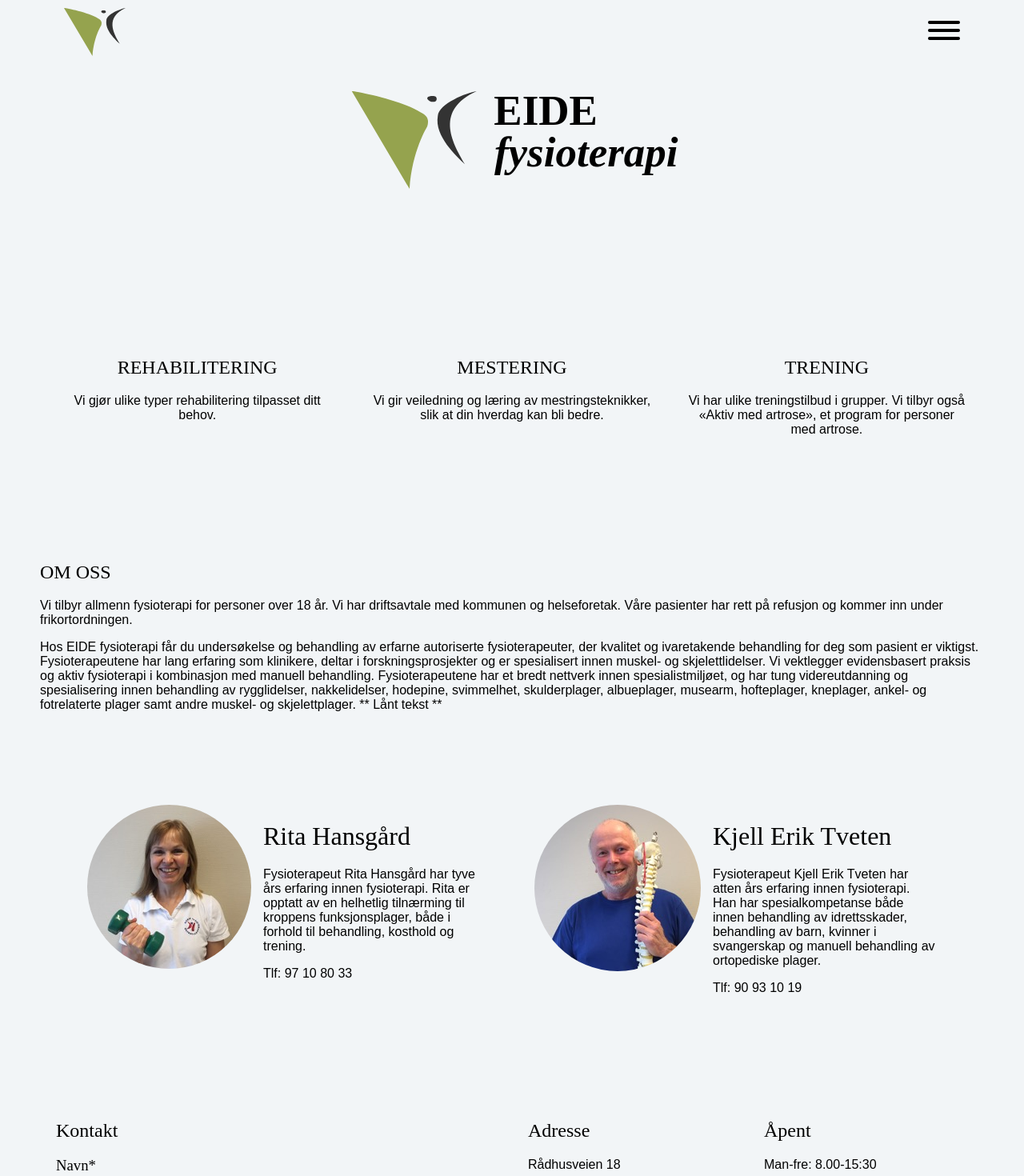
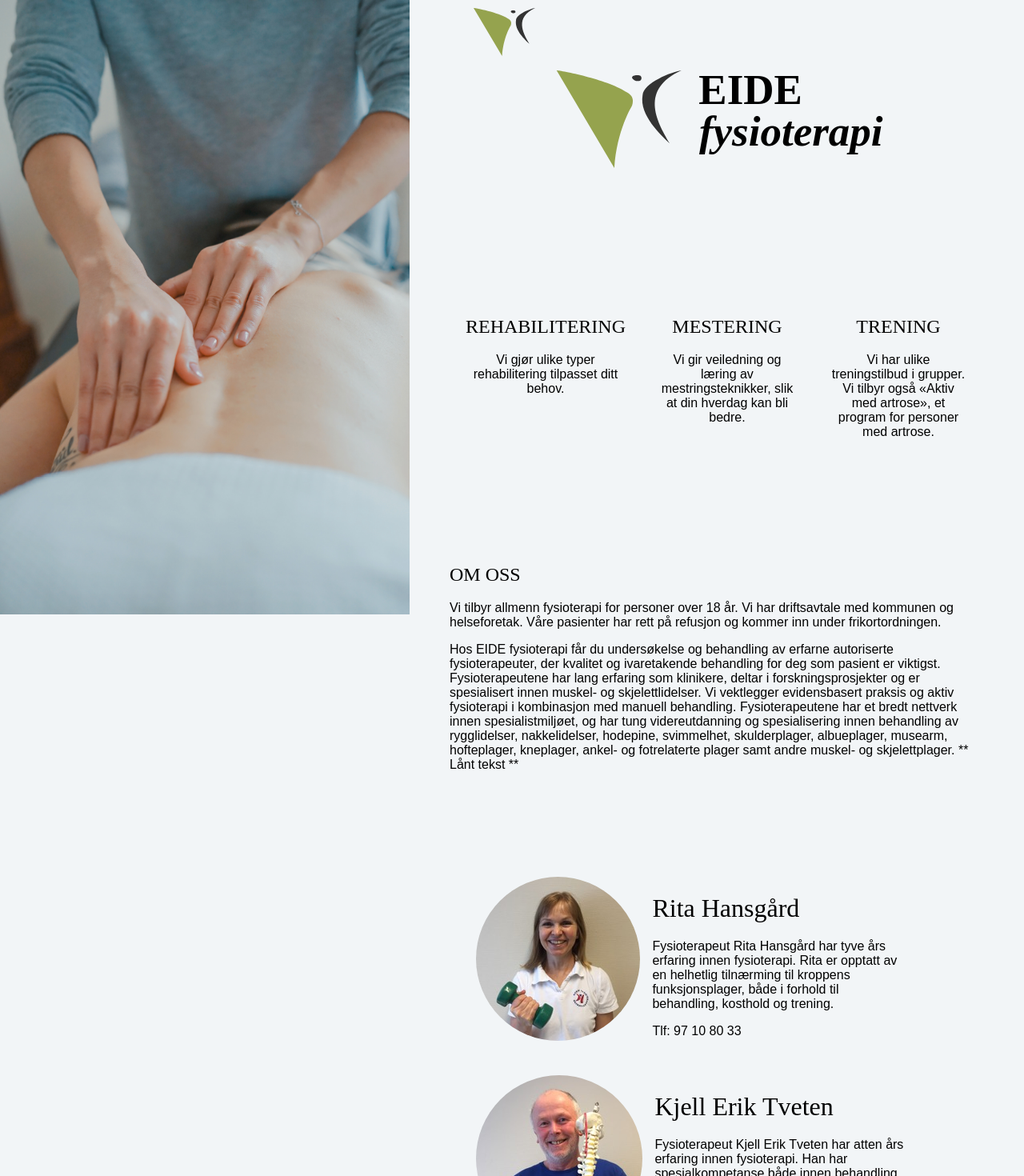
Before and after one commit to vegasag/FysioWebPage, an Angular app: page / in a window 1280 px wide. Shown: the top 1470 px of the page at 80% size. Built offline with nearby package versions, Linux system fonts and the light colour scheme.

Commit message:
Divides the screen in two, with the left side as a sticky photo and left as main content

```diff
--- a/src/app/app.component.css
+++ b/src/app/app.component.css
@@ -0,0 +1,16 @@
+.main-content{
+    width: 60%;
+    float: right;
+}
+
+.side-header {
+    width: 40%;
+    height: 100vh;
+    position: sticky;
+    top: 0;
+}
+
+.main {
+    display: flex;
+    flex-wrap: wrap;
+}
--- a/src/app/app.component.html
+++ b/src/app/app.component.html
@@ -1,5 +1,12 @@
-<app-navigator></app-navigator>
-<app-landing-page></app-landing-page>
-<app-employees></app-employees>
-<app-contact-us></app-contact-us>
-<app-footer></app-footer>
+<div class="main">
+    <div class="side-header">
+        <img src="/assets/images/massasje.jpg" alt="Massasje" style="width:100%" />
+    </div>
+    <div class="main-content">
+        <app-navigator></app-navigator>
+        <app-landing-page></app-landing-page>
+        <app-employees></app-employees>
+        <app-contact-us></app-contact-us>
+        <app-footer></app-footer>
+    </div>
+</div>
--- a/src/app/pages/employees/employees.component.css
+++ b/src/app/pages/employees/employees.component.css
@@ -13,6 +13,7 @@
 .row {
   display: flex;
   flex-wrap: wrap;
+  padding: 15px 0;
 }
 
 
@@ -27,6 +28,6 @@ img{
 }
 
 .text {
-  width: 25%;
+  width: 50%;
   padding-left: 15px;
 }
--- a/src/app/pages/employees/employees.component.html
+++ b/src/app/pages/employees/employees.component.html
@@ -24,15 +24,21 @@
     </div>
     <div class="text">
       <h1> Rita Hansgård </h1>
-      <p>Fysioterapeut Rita Hansgård har tyve års erfaring innen fysioterapi. Rita er opptatt av en helhetlig tilnærming til kroppens funksjonsplager, både i forhold til behandling, kosthold og trening.</p>
+      <p>Fysioterapeut Rita Hansgård har tyve års erfaring innen fysioterapi. Rita er opptatt av en helhetlig tilnærming
+        til kroppens funksjonsplager, både i forhold til behandling, kosthold og trening.</p>
       <p>Tlf: 97 10 80 33</p>
     </div>
+  </div>
+    <div class="row">
+
       <div class="picture">
-        <img src="/assets/images/kjellErik-cropped.png" alt="Kjell Erik" style="width:100%"/>
+        <img src="/assets/images/kjellErik-cropped.png" alt="Kjell Erik" style="width:100%" />
       </div>
       <div class="text">
         <h1> Kjell Erik Tveten </h1>
-      <p>Fysioterapeut Kjell Erik Tveten har atten års erfaring innen fysioterapi. Han har spesialkompetanse både innen behandling av idrettsskader, behandling av barn, kvinner i svangerskap og manuell behandling av ortopediske plager.</p>
+        <p>Fysioterapeut Kjell Erik Tveten har atten års erfaring innen fysioterapi. Han har spesialkompetanse både
+          innen behandling av idrettsskader, behandling av barn, kvinner i svangerskap og manuell behandling av
+          ortopediske plager.</p>
         <p>Tlf: 90 93 10 19</p>
       </div>
   </div>
```
Also changed, not shown: src/assets/images/massasje.jpg (added). Lines whose indentation alone changed are shown as unchanged.
